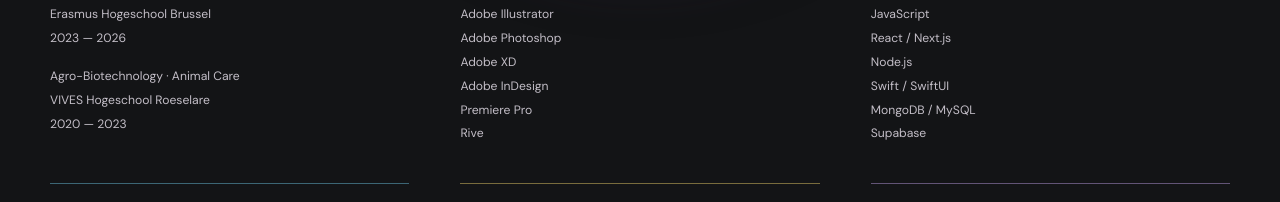
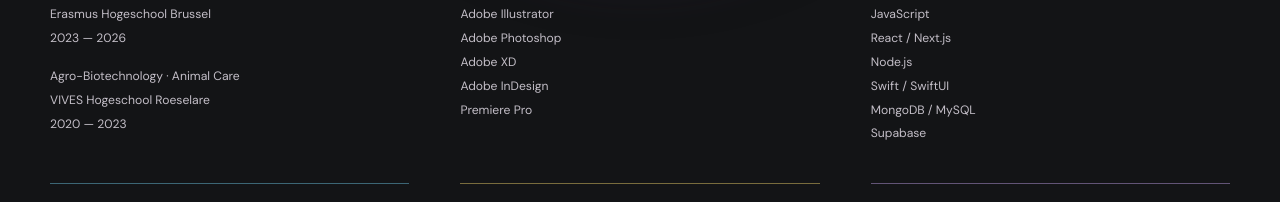
Before and after one commit to MeoKlaklang/MeoKlaklang, a React (Vite) app: page /about in a window 1280 px wide. Shown: the part 1260-1462 px from the top of the page. Built offline with nearby package versions, Linux system fonts and the light colour scheme.

Commit message:
rive eruit

```diff
--- a/src/pages/About.jsx
+++ b/src/pages/About.jsx
@@ -55,7 +55,7 @@ const skillGroups = [
 	{
 		title: "Design Tools",
 		color: "#F59AC2",
-		items: ["Figma", "Adobe Illustrator", "Adobe Photoshop", "Adobe XD", "Adobe InDesign", "Premiere Pro", "Rive"],
+		items: ["Figma", "Adobe Illustrator", "Adobe Photoshop", "Adobe XD", "Adobe InDesign", "Premiere Pro"],
 	},
 	{
 		title: "Development",
```
